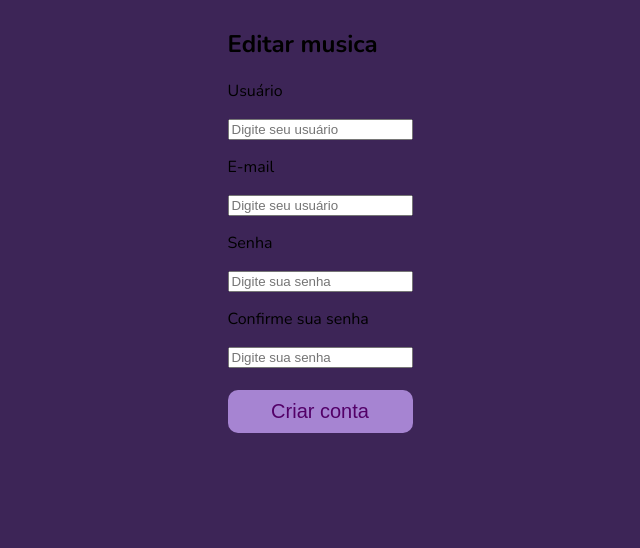
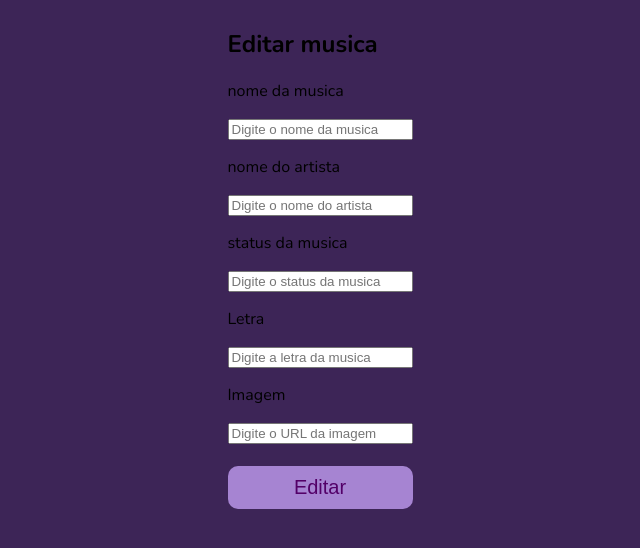
Before and after one commit to Rodrigo301239/MelodyLab, a Flask app: page /editar in a window 1280 px wide. Shown: the top 548 px of the page, without its empty margins (320-960 px from the left). Run offline with Flask 3, Linux system fonts and the light colour scheme.

Commit message:
atualizado

```diff
--- a/MelodiaLab/app.py
+++ b/MelodiaLab/app.py
@@ -64,6 +64,7 @@ def criar():
         imagem = form ['imagem']
         letra = form ['letra']
         id_usuario = session ['usuario']
+
         database.criar_musica (id_usuario, nome_musica, artista, status, letra, imagem)
         return redirect(url_for('home'))
 
@@ -73,11 +74,24 @@ def criar():
 
 @app.route('/editar', methods = ["GET","POST"])
 def editar():
+
     if request.method == "GET":
         return render_template('editar.html')
 
+    elif request.method == "POST":
+        form = request.form
+        nome_musica = form ['nome_musica']
+        artista = form ['artista']
+        status = form ['status']
+        imagem = form ['imagem']
+        letra = form ['letra']
+        email = session ['usuario']
+
+        database.editar_musicas(email, nome_musica, artista, status, letra, imagem)
+        return redirect(url_for('home'))
+
     else:
-        print("davi viado")
+        return "deu ruim"
 
 
 
--- a/MelodiaLab/templates/editar.html
+++ b/MelodiaLab/templates/editar.html
@@ -16,20 +16,22 @@
         <h2>Editar musica</h2>
         <!-- ADICIONAR O FORM AO INICIO -->
         <form action="/editar" method="POST">
-            <p>Usuário</p>
-            <input type='text' name='usuario' placeholder="Digite seu usuário">
-            <p>E-mail</p>
-            <input type='text' name='email' placeholder="Digite seu usuário">
-            <p>Senha</p>
-            <input type='password' name='senha' placeholder="Digite sua senha">
-            <p>Confirme sua senha</p>
-            <input type='password' name='confirmar_senha' placeholder="Digite sua senha">
+            <p>nome da musica</p>
+            <input type='text' name='nome_musica' placeholder="Digite o nome da musica">
+            <p>nome do artista</p>
+            <input type='text' name='artista' placeholder="Digite o nome do artista">
+            <p>status da musica</p>
+            <input type='status' name='status' placeholder="Digite o status da musica">
+            <p>Letra</p>
+            <input type='letra' name='letra' placeholder="Digite a letra da musica">
+            <p>Imagem</p>
+            <input type='imagem' name='imagem' placeholder="Digite o URL da imagem">
             <br>
             <br>
             <div class="botoes">
                 <!-- <a href="">Criar conta</a> -->
                 <!-- Mudar o a para um button -->
-                <button type="submit">Criar conta</button>
+                <button type="submit">Editar</button>
             </div>
             <!-- FECHAR O FORMS AO FIM -->
         </form>
--- a/MelodiaLab/templates/home.html
+++ b/MelodiaLab/templates/home.html
@@ -22,21 +22,17 @@
 
           {% for musica in musicas %}
 
+
             <div class="card">
 
               <img src="{{musica[5]}}" class="cover" alt="imagem">
 
               <div class="card-content">
 
-
                 <div class="botoes">
                   <a href="/editar">+ editar </a>
 
                 </div>
-
-
-
-
 
                 <h3>{{musica[2]}} </h3>
                 <p>Artista: {{musica[3]}}</p>
```
Also changed, not shown: MelodiaLab/database.py (+13 -1 lines), musicas.db (added).
